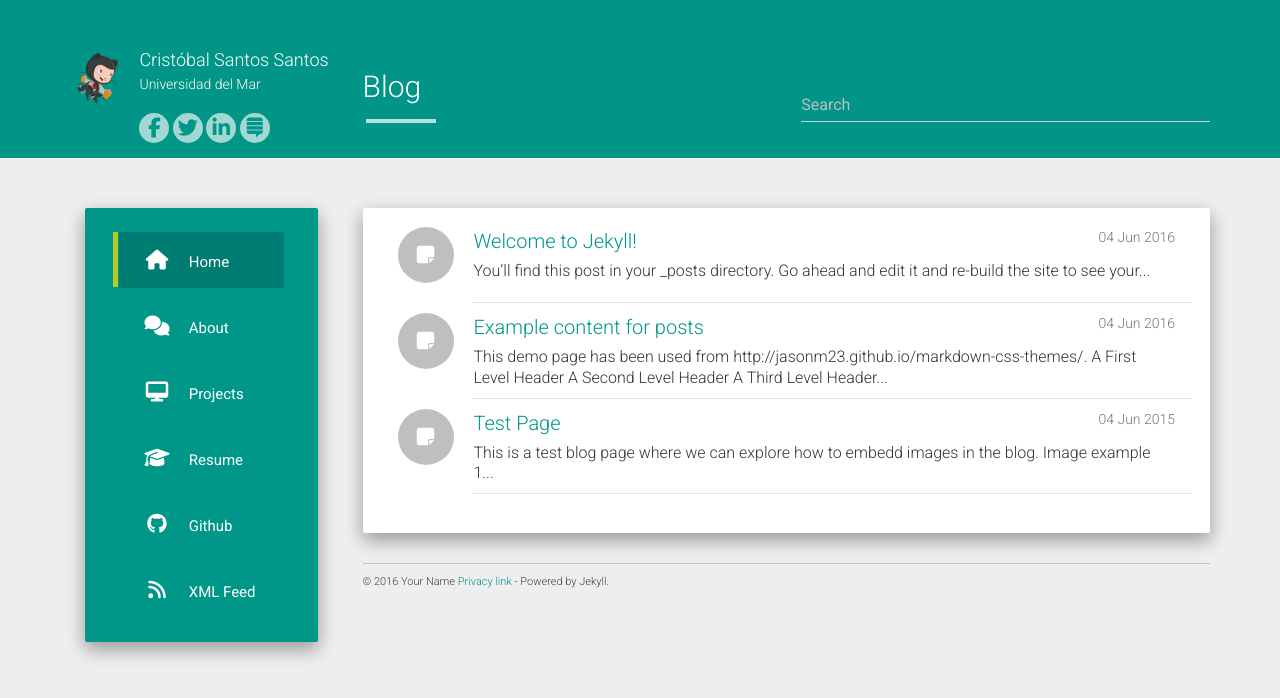
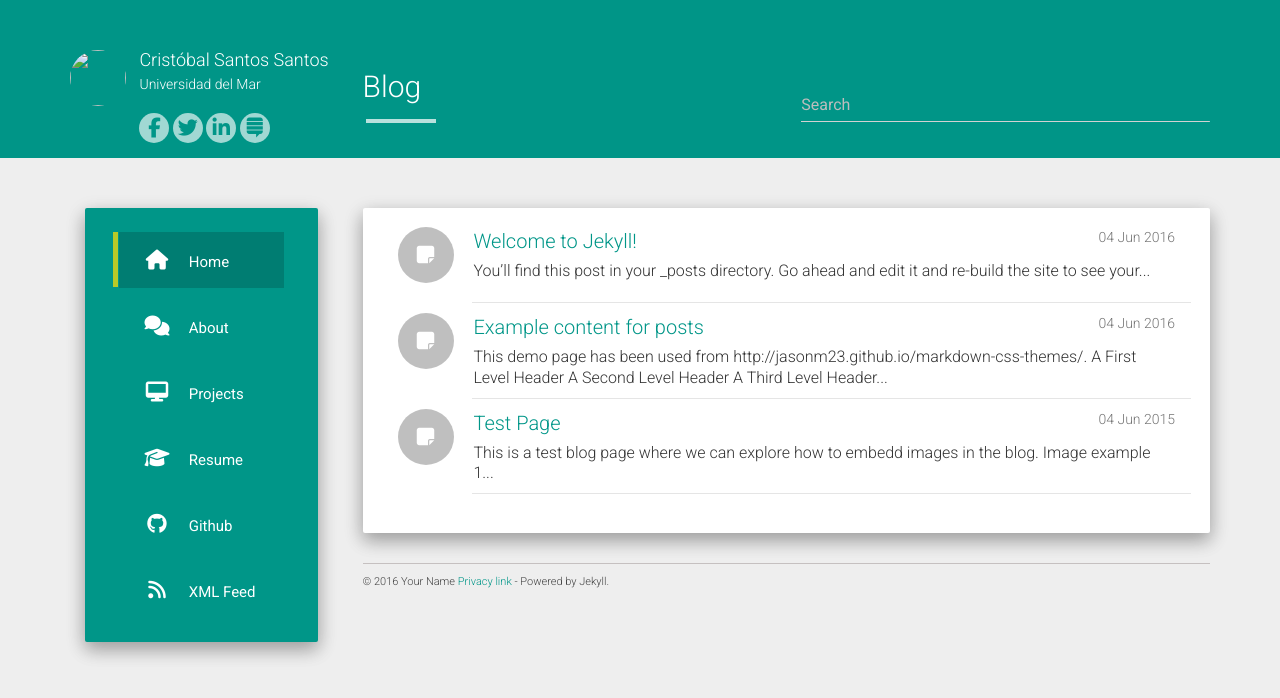
Before and after one commit to css-umar/Programacion, a Jekyll site: the page built from index.html, in a window 1280 px wide. Shown: the top 698 px of the page. Built offline with Jekyll 4.4.1, drawn with Linux system fonts in a browser that asks for light colours; nearby versions of some CDN libraries; the list of posts is cut into pages by our own code.

Commit message:
Update _config.yml

```diff
--- a/_config.yml
+++ b/_config.yml
@@ -1,7 +1,7 @@
 title: Cristóbal Santos Santos
 description: My Personal Blog
 author: Cristóbal Santos Santos
-logo: /static/img/avatar.png
+logo: Programacion/static/img/avatar.png
 github: https://github.com/css-umar/
 about: Universidad del Mar
 
```
